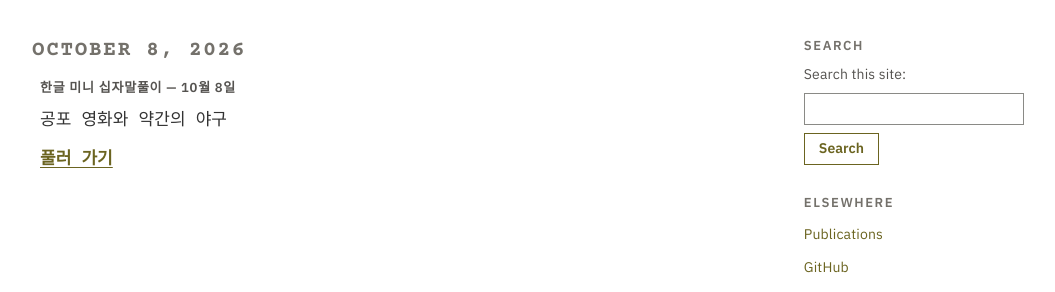
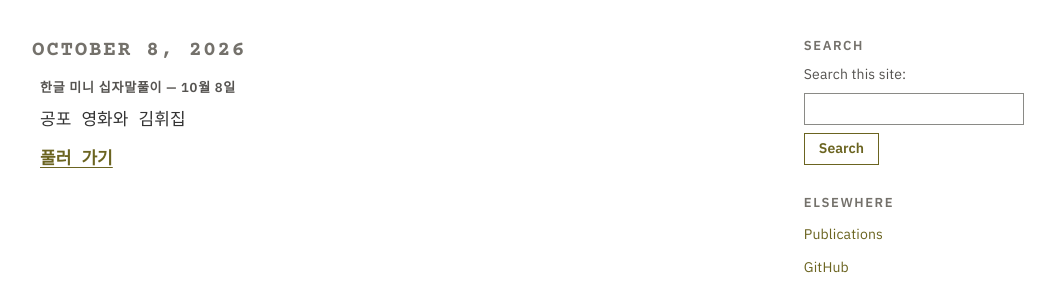
Before and after one commit to DahhayLee/DahhayLee.github.io, a Jekyll site: the page built from _posts/2026-10-08-crossword-261008.md, in a window 1280 px wide. Shown: the part 386-678 px from the top of the page, without its empty margins (112-1167 px from the left). Built offline with Jekyll 4.4.1, drawn with Linux system fonts in a browser that asks for light colours; some web fonts are replaced.

Commit message:
Minor edit

```diff
--- a/_posts/2026-10-08-crossword-261008.md
+++ b/_posts/2026-10-08-crossword-261008.md
@@ -2,5 +2,5 @@
 title: "한글 미니 십자말풀이 — 10월 8일"
 categories: crossword
 link: /crossword-261008.html
-description: "공포 영화와 약간의 야구"
+description: "공포 영화와 김휘집"
 ---
```
